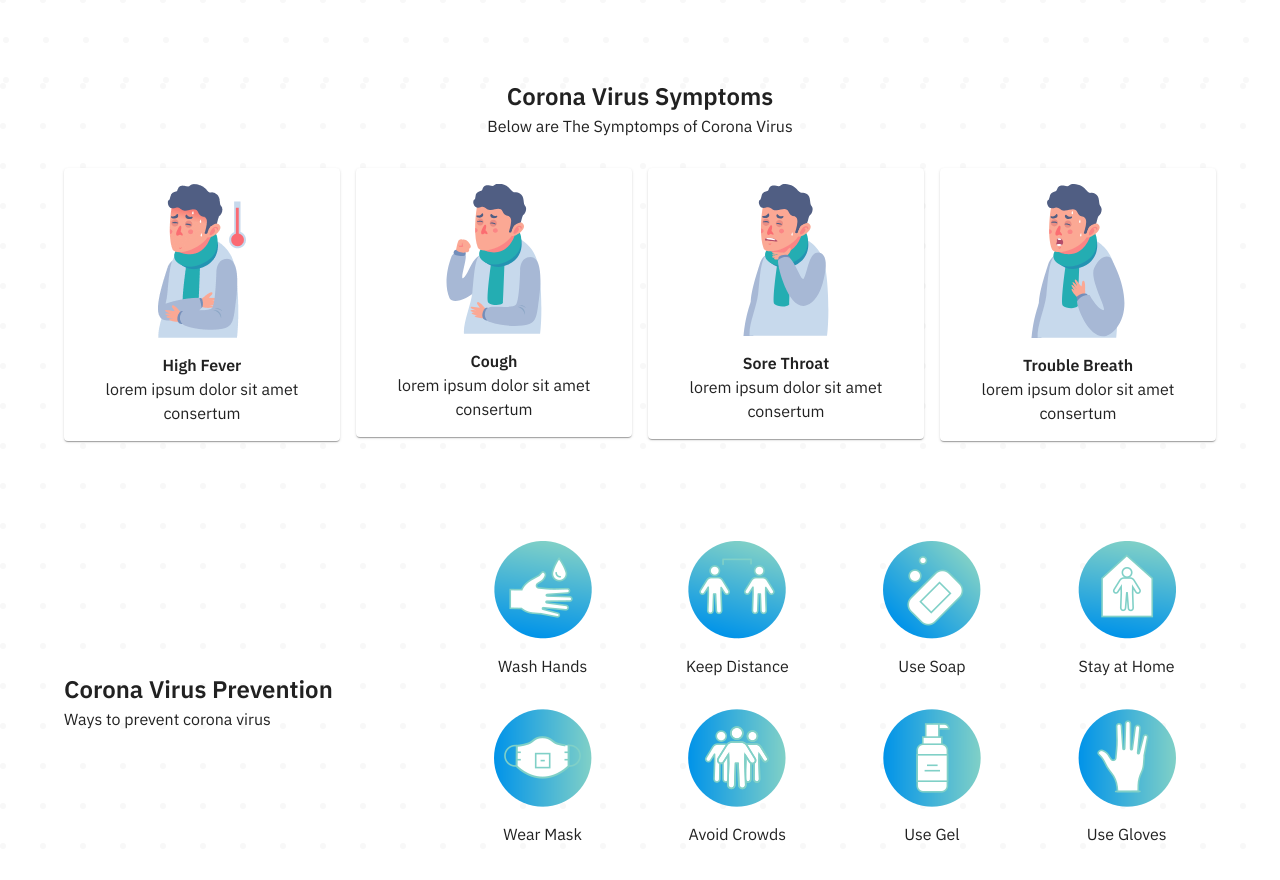
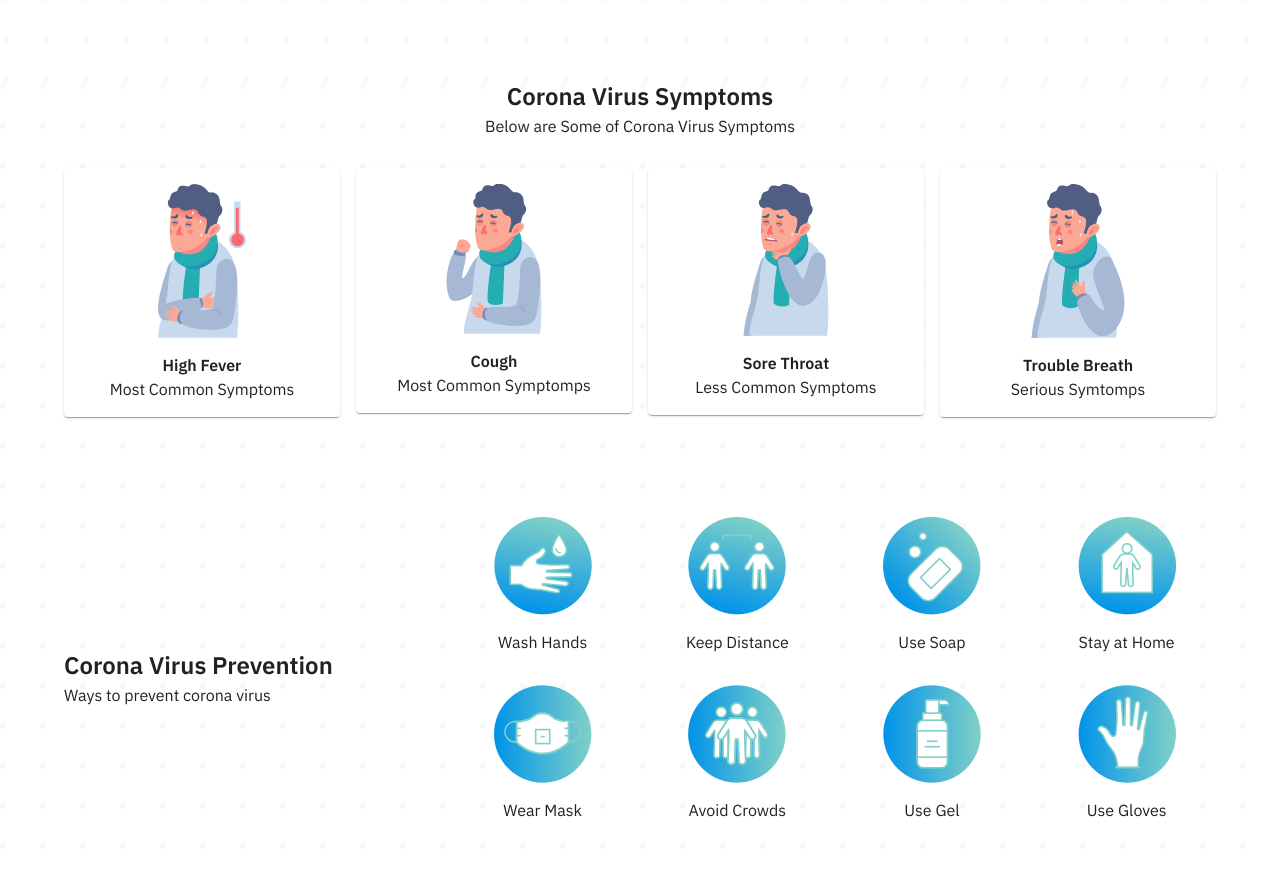
Before and after one commit to Yell0wflash/info-covid, a Next.js app: page / in a window 1280 px wide. Shown: the part 843-1723 px from the top of the page. Built offline with nearby package versions, Linux system fonts and the light colour scheme; no server answers.

Commit message:
update index & edit text

```diff
--- a/components/Accordion/Accordion.js
+++ b/components/Accordion/Accordion.js
@@ -10,12 +10,12 @@ const useStyles = makeStyles(styles);
 
 const faq = [
   {
-    question: 'What are COVID-19 symptomps?',
+    question: 'What are COVID-19 symptoms?',
     answer:
-      'The most common symtomps of COVID-19 are fever, cough, tiredness, and lost of taste or smell. The less common symptoms are sore throat, headache, aches and pains, diarrhea, a rash on skin, and irritated eyes.  The serious symptoms are difficulty breathing or shortness of breath, loss of speech or mobility, confusion, and chest pain. ',
+      'The most common symptoms of COVID-19 are fever, cough, tiredness, and lost of taste or smell. The less common symptoms are sore throat, headache, aches and pains, diarrhea, a rash on skin, and irritated eyes.  The serious symptoms are difficulty breathing or shortness of breath, loss of speech or mobility, confusion, and chest pain. ',
   },
   {
-    question: 'What should I do if I have COVID-19 symptomps?',
+    question: 'What should I do if I have COVID-19 symptoms?',
     answer:
       'Seek immediate medical attention if you have serious symptoms like difficulty breathing or short of breath, lost of speech or mobility, confusion, and chest pain.  Always call before visiting your doctor or health facility. People with mild/common symptoms who are otherwise healthy should manage their symptoms at home.  On average it takes 5–6 days from when someone is infected with the virus for symptoms to show, however it can take up to 14 days. ',
   },
--- a/sections/landing-page/Symptoms.js
+++ b/sections/landing-page/Symptoms.js
@@ -4,10 +4,10 @@ import styles from '../../styles/pages/home.style';
 const useStyles = makeStyles(styles);
 
 const content = [
-  { title: 'High Fever', desc: 'lorem ipsum dolor sit amet consertum', image: '/highFever.png' },
-  { title: 'Cough', desc: 'lorem ipsum dolor sit amet consertum', image: '/cough.svg' },
-  { title: 'Sore Throat', desc: 'lorem ipsum dolor sit amet consertum', image: '/soreThroat.svg' },
-  { title: 'Trouble Breath', desc: 'lorem ipsum dolor sit amet consertum', image: '/troubleThroat.svg' },
+  { title: 'High Fever', desc: 'Most Common Symptoms', image: '/highFever.png' },
+  { title: 'Cough', desc: 'Most Common Symptomps', image: '/cough.svg' },
+  { title: 'Sore Throat', desc: 'Less Common Symptoms', image: '/soreThroat.svg' },
+  { title: 'Trouble Breath', desc: 'Serious Symtomps', image: '/troubleThroat.svg' },
 ];
 
 export default function Symptoms() {
@@ -16,7 +16,7 @@ export default function Symptoms() {
   return (
     <div style={{ marginTop: '80px' }}>
       <h2 style={{ textAlign: 'center', marginTop: '10px' }}>Corona Virus Symptoms</h2>
-      <p style={{ textAlign: 'center', marginBottom: '30px' }}>Below are The Symptomps of Corona Virus</p>
+      <p style={{ textAlign: 'center', marginBottom: '30px' }}>Below are Some of Corona Virus Symptoms</p>
       <Grid container spacing={{ xs: 2, md: 2 }}>
         {content.map(({ title, desc, image }, idx) => (
           <Grid item xs={12} sm={6} md={3} key={idx}>
```
